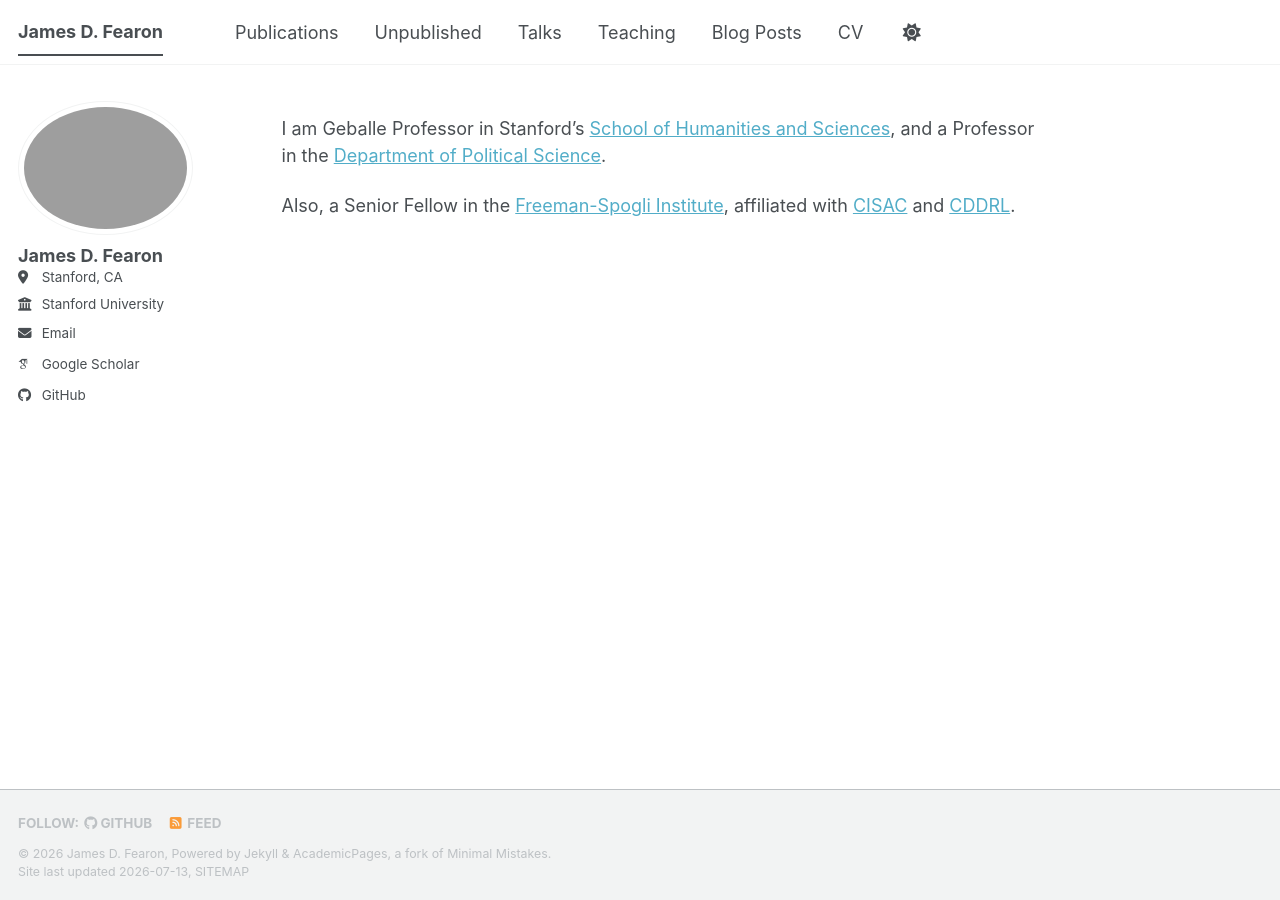
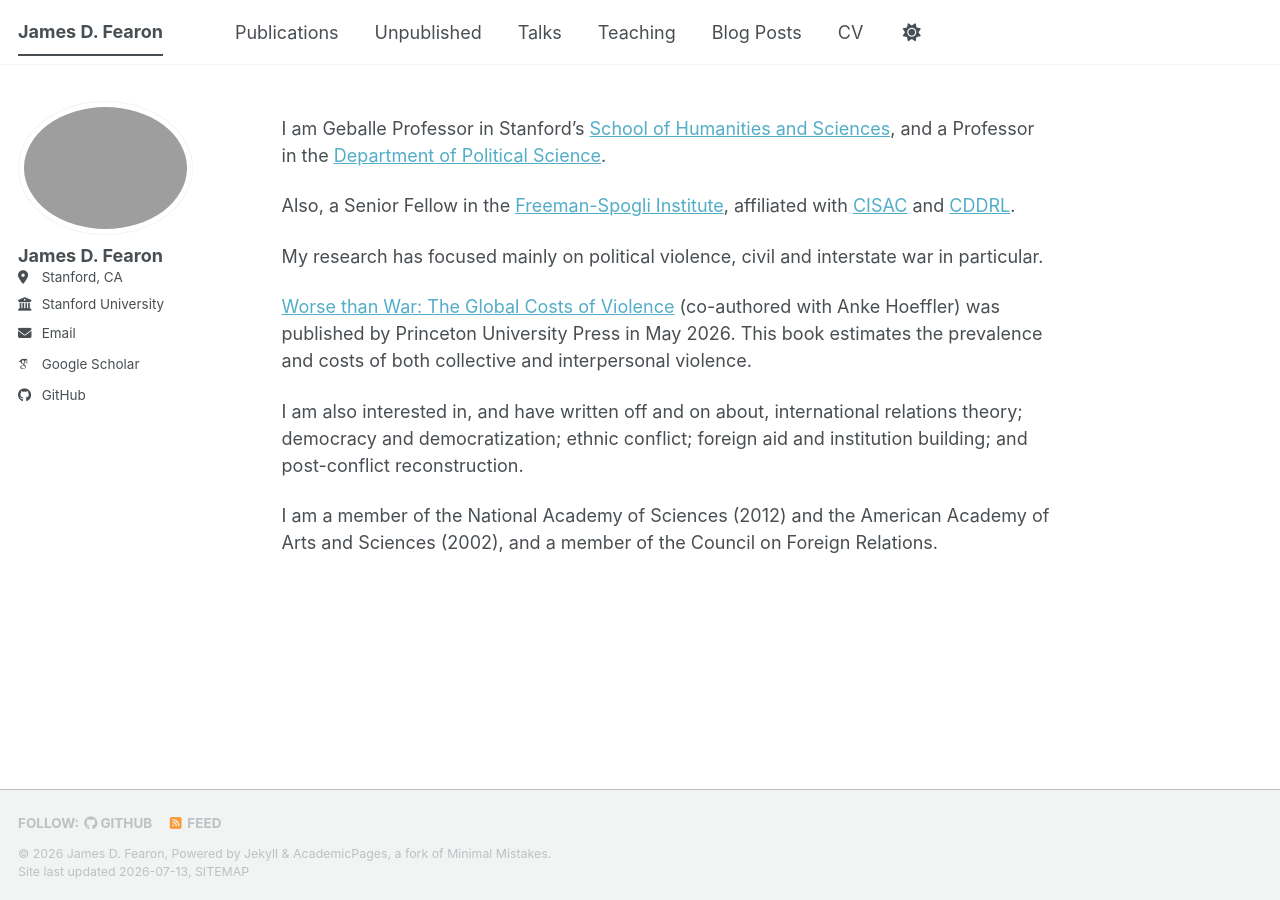
Before and after one commit to jfearon4/jfearon4.github.io, a Jekyll site: the page built from _pages/about.md, in a window 1280 px wide. Built offline with Jekyll 4.4.1, drawn with Linux system fonts in a browser that asks for light colours; some web fonts are replaced; a script bundle is joined from its source files by our own code; library files that are not in the unit come from our copies.

Commit message:
more about

```diff
--- a/_pages/about.md
+++ b/_pages/about.md
@@ -10,3 +10,11 @@ redirect_from:
 I am Geballe Professor in Stanford's [School of Humanities and Sciences](https://humsci.stanford.edu/), and a Professor in the [Department of Political Science](https://politicalscience.stanford.edu/).
 
 Also, a Senior Fellow in the [Freeman-Spogli Institute](https://fsi.stanford.edu/), affiliated with [CISAC](https://cisac.fsi.stanford.edu/) and [CDDRL](https://cddrl.fsi.stanford.edu/).
+
+My research has focused mainly on political violence, civil and interstate war in particular.
+
+[Worse than War: The Global Costs of Violence](https://press.princeton.edu/books/hardcover/9780691168890/worse-than-war) (co-authored with Anke Hoeffler) was published by Princeton University Press in May 2026. This book estimates the prevalence and costs of both collective and interpersonal violence.
+
+I am also interested in, and have written off and on about, international relations theory; democracy and democratization; ethnic conflict; foreign aid and institution building; and post-conflict reconstruction.
+
+I am a member of the National Academy of Sciences (2012) and the American Academy of Arts and Sciences (2002), and a member of the Council on Foreign Relations.
```
Also changed, not shown: 1 other file.
